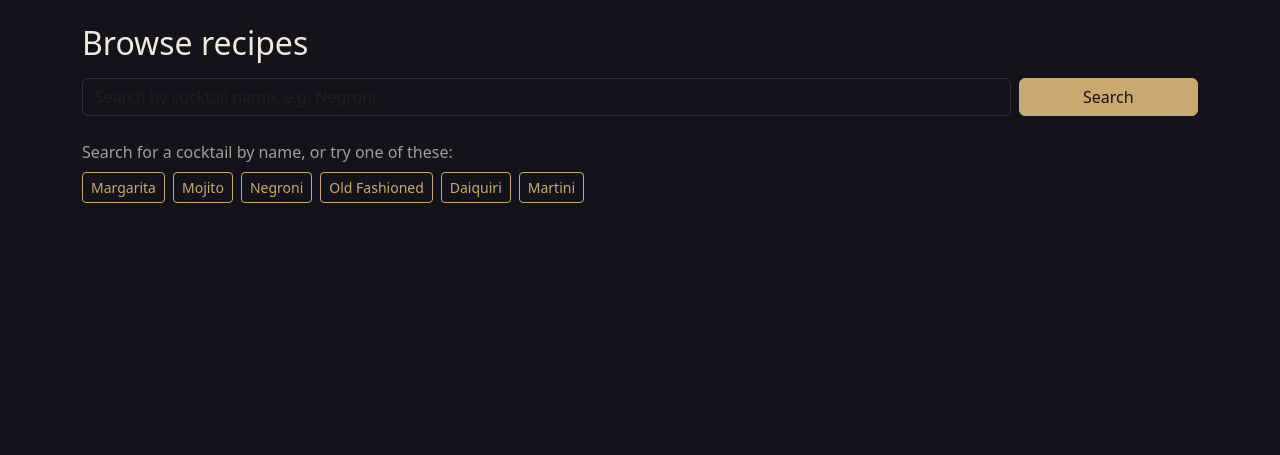
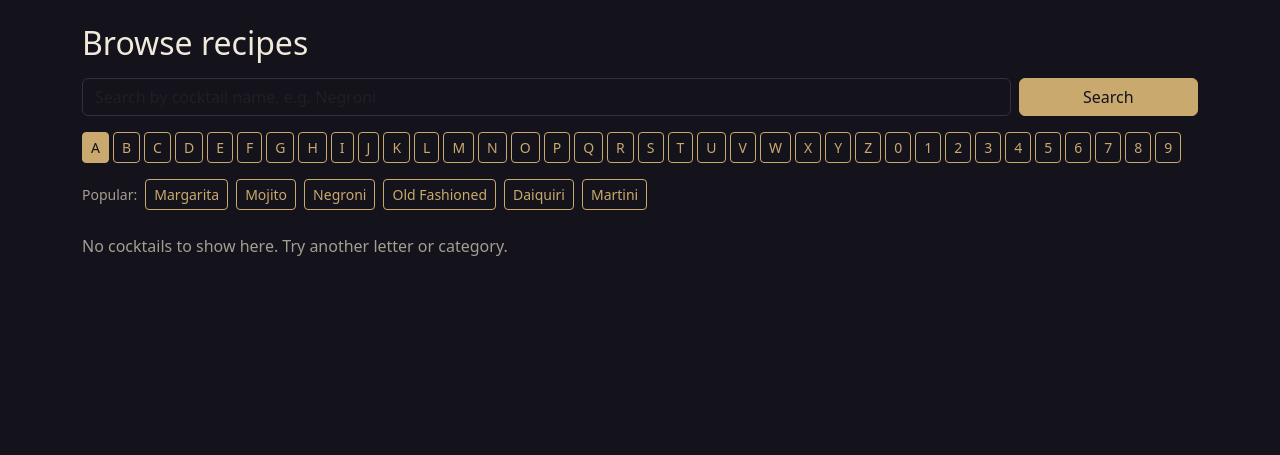
Before and after one commit to YiannisKarimpov/BarCompanionYiannisKarimpovFinalProject, a Django app: page /recipes/ in a window 1280 px wide. Shown: the part 57-512 px from the top of the page. Run offline with Django 5.2, Linux system fonts and the light colour scheme; data that the repository does not hold is empty.

Commit message:
Add browse by letter and category

```diff
--- a/recipes/services.py
+++ b/recipes/services.py
@@ -110,18 +110,35 @@ def list_values(kind):
     return [row[key] for row in (data.get("drinks") or []) if row.get(key)]
 
 
+def _filter_list(kind, value):
+    """Return the raw drinks of one category (``kind="c"``) or glass (``"g"``).
+
+    The free key caps each list at 100 drinks, each with only an id, name and
+    picture. The API sends the text "None Found" for no match, which becomes [].
+    """
+    data = _get("filter.php", {kind: value.replace(" ", "_")}, cache_seconds=CATALOGUE_CACHE_SECONDS)
+    drinks = data.get("drinks")
+    return drinks if isinstance(drinks, list) else []
+
+
 def drink_ids_by(kind, value):
     """Return the ids of cocktails in one category or served in one glass.
 
-    The free key caps each list at 100 drinks, but different categories and
-    glasses overlap only partly, so together they reach drinks the by-letter
-    lists miss.
+    Different categories and glasses overlap only partly, so together they
+    reach drinks the by-letter lists miss.
     """
-    data = _get("filter.php", {kind: value.replace(" ", "_")}, cache_seconds=CATALOGUE_CACHE_SECONDS)
-    drinks = data.get("drinks")
-    if not isinstance(drinks, list):  # the API sends the text "None Found" for no match
-        return []
-    return [int(raw["idDrink"]) for raw in drinks]
+    return [int(raw["idDrink"]) for raw in _filter_list(kind, value)]
+
+
+def drinks_by_category(category):
+    """Return the cocktails in one category as small cards (id, name, picture).
+
+    Shares its cached API response with the matcher's catalogue builder.
+    """
+    return [
+        {"id": int(raw["idDrink"]), "name": raw.get("strDrink") or "Unnamed cocktail", "thumb": raw.get("strDrinkThumb") or "", "category": category}
+        for raw in _filter_list("c", category)
+    ]
 
 
 def get_cocktail(drink_id, cache_seconds=CACHE_SECONDS):
--- a/recipes/views.py
+++ b/recipes/views.py
@@ -10,19 +10,53 @@ from bar.models import BarStock
 from . import matching, services
 from .models import Favourite
 
+DEFAULT_LETTER = "a"
 SUGGESTED_SEARCHES = ["Margarita", "Mojito", "Negroni", "Old Fashioned", "Daiquiri", "Martini"]
 
 
 def browse(request):
-    """Search recipes by name. With no search term, show suggestions instead."""
+    """Browse recipes: search by name, filter by category, or page through A-Z.
+
+    With nothing chosen, the page lists the cocktails starting with "a" so it is
+    never empty. Each choice costs one API request, cached for a week and shared
+    with the "Can I make it?" catalogue.
+    """
     query = request.GET.get("q", "").strip()
-    results, error = [], None
-    if query:
-        try:
+    category = request.GET.get("category", "").strip()
+    letter = request.GET.get("letter", "").strip().lower()[:1]
+    if not letter or letter not in matching.CATALOGUE_LETTERS:
+        letter = DEFAULT_LETTER
+
+    results, error, heading = [], None, ""
+    try:
+        categories = services.list_values("c")
+    except services.CocktailAPIError:
+        categories = []  # the filter just disappears; the rest of the page still works
+    category = category[:40]  # any name is safe: the API just answers "none" for unknown ones
+
+    try:
+        if query:
             results = services.search_cocktails(query)
-        except services.CocktailAPIError as exc:
-            error = str(exc)
-    context = {"query": query, "results": results, "error": error, "suggestions": SUGGESTED_SEARCHES}
+        elif category:
+            results = sorted(services.drinks_by_category(category), key=lambda drink: drink["name"].lower())
+            heading = f"{category}: {len(results)} cocktail{'s' if len(results) != 1 else ''}"
+        else:
+            results = sorted(services.cocktails_starting_with(letter), key=lambda drink: drink["name"].lower())
+            heading = f"Cocktails starting with {letter.upper()}"
+    except services.CocktailAPIError as exc:
+        error = str(exc)
+
+    context = {
+        "query": query,
+        "results": results,
+        "error": error,
+        "heading": heading,
+        "suggestions": SUGGESTED_SEARCHES,
+        "categories": categories,
+        "active_category": category,
+        "active_letter": "" if (query or category) else letter,
+        "letters": list(matching.CATALOGUE_LETTERS),
+    }
     return render(request, "recipes/browse.html", context)
 
 
--- a/templates/recipes/browse.html
+++ b/templates/recipes/browse.html
@@ -3,7 +3,7 @@
 {% block content %}
 <h1 class="h2 mb-3">Browse recipes</h1>
 
-<form method="get" class="row g-2 mb-4" role="search">
+<form method="get" class="row g-2 mb-3" role="search">
   <div class="col-sm-9 col-md-10">
     <label class="visually-hidden" for="q">Cocktail name</label>
     <input type="search" id="q" name="q" value="{{ query }}" class="form-control" placeholder="Search by cocktail name, e.g. Negroni">
@@ -13,21 +13,44 @@
   </div>
 </form>
 
+{% if categories %}
+<form method="get" class="row g-2 mb-3">
+  <div class="col-sm-9 col-md-10">
+    <label class="visually-hidden" for="category">Category</label>
+    <select id="category" name="category" class="form-select">
+      <option value="">Filter by category...</option>
+      {% for name in categories %}<option value="{{ name }}"{% if name == active_category %} selected{% endif %}>{{ name }}</option>{% endfor %}
+    </select>
+  </div>
+  <div class="col-sm-3 col-md-2 d-grid">
+    <button type="submit" class="btn btn-outline-gold">Show</button>
+  </div>
+</form>
+{% endif %}
+
+<nav class="d-flex flex-wrap gap-1 mb-3" aria-label="Browse by first letter">
+  {% for char in letters %}
+    <a class="btn btn-sm {% if char == active_letter %}btn-gold{% else %}btn-outline-gold{% endif %}" href="{% url 'recipes:browse' %}?letter={{ char }}"{% if char == active_letter %} aria-current="true"{% endif %}>{{ char|upper }}</a>
+  {% endfor %}
+</nav>
+
+<div class="d-flex flex-wrap gap-2 align-items-center mb-4">
+  <span class="text-muted-site small">Popular:</span>
+  {% for name in suggestions %}
+    <a class="btn btn-outline-gold btn-sm" href="{% url 'recipes:browse' %}?q={{ name|urlencode }}">{{ name }}</a>
+  {% endfor %}
+</div>
+
 {% if error %}
   <div class="alert alert-danger" role="alert">{{ error }} Please try again in a moment.</div>
 {% elif query and not results %}
   <p class="text-muted-site">No cocktails found for "{{ query }}". Try a different name.</p>
-{% elif not query %}
-  <p class="text-muted-site mb-2">Search for a cocktail by name, or try one of these:</p>
-  <div class="d-flex flex-wrap gap-2">
-    {% for name in suggestions %}
-      <a class="btn btn-outline-gold btn-sm" href="{% url 'recipes:browse' %}?q={{ name|urlencode }}">{{ name }}</a>
-    {% endfor %}
-  </div>
+{% elif not results %}
+  <p class="text-muted-site">No cocktails to show here. Try another letter or category.</p>
 {% endif %}
 
 {% if results %}
-  <p class="text-muted-site">{{ results|length }} result{{ results|length|pluralize }} for "{{ query }}"</p>
+  <p class="text-muted-site">{% if query %}{{ results|length }} result{{ results|length|pluralize }} for "{{ query }}"{% else %}{{ heading }}{% if not active_category %} ({{ results|length }}){% endif %}{% endif %}</p>
   <div class="row g-3">
     {% for drink in results %}
     <div class="col-6 col-md-4 col-lg-3">
@@ -36,7 +59,7 @@
           {% if drink.thumb %}<img src="{{ drink.thumb }}" class="card-img-top recipe-thumb" alt="{{ drink.name }}" loading="lazy">{% endif %}
           <div class="card-body">
             <h2 class="h6 mb-1">{{ drink.name }}</h2>
-            <p class="small text-muted-site mb-0">{{ drink.category }}</p>
+            {% if drink.category %}<p class="small text-muted-site mb-0">{{ drink.category }}</p>{% endif %}
           </div>
         </div>
       </a>
```
Also changed, not shown: recipes/tests.py (+73 -1 lines), README.md.
